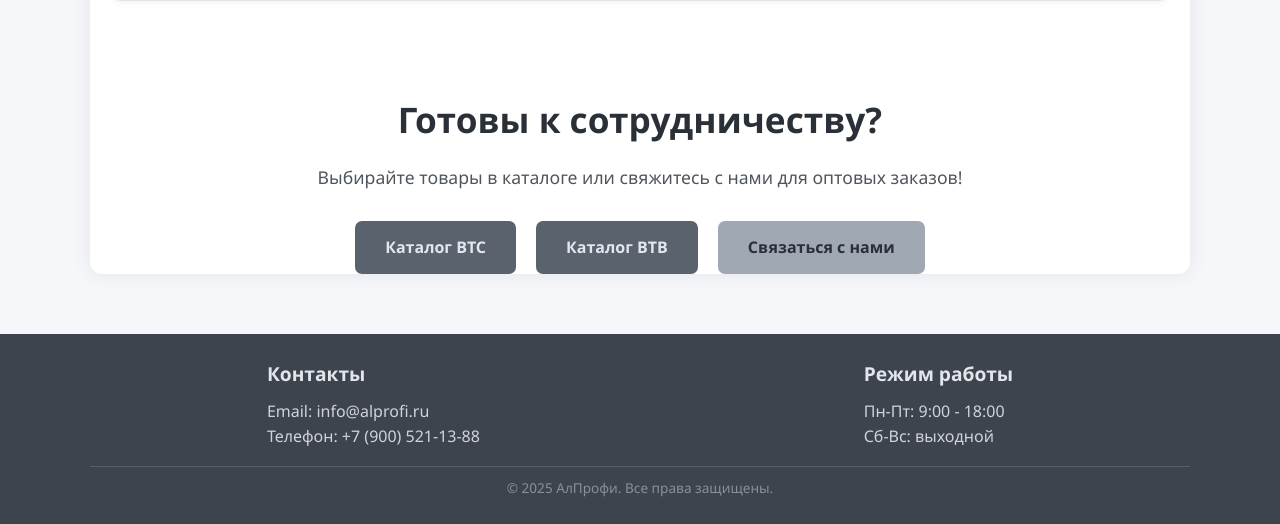
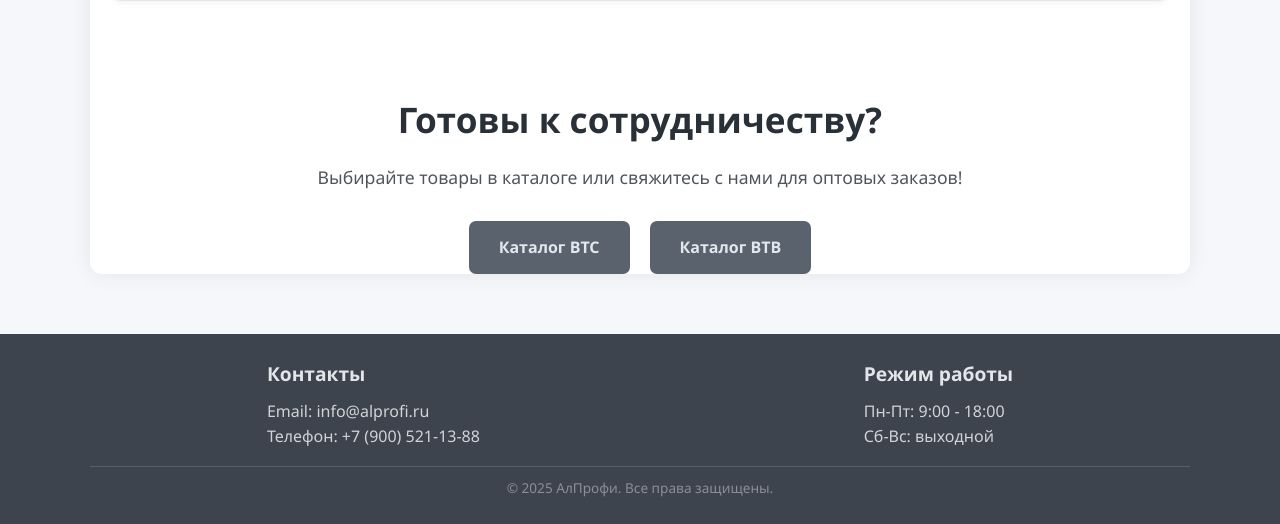
Before and after one commit to DanilYurkin/Diplom2026-, a Flask app: page /about in a window 1280 px wide. Shown: the part 1691-2215 px from the top of the page. Run offline with Flask 3, Linux system fonts and the light colour scheme; data that the repository does not hold is empty.

Commit message:
about.html

```diff
--- a/templates/about.html
+++ b/templates/about.html
@@ -69,7 +69,7 @@
         <div class="cta-buttons">
             <a href="/btc" class="cta-button">Каталог BTC</a>
             <a href="/btb" class="cta-button">Каталог BTB</a>
-            <a href="#contact" class="cta-button secondary">Связаться с нами</a>
+
         </div>
     </section>
 </div>
```
